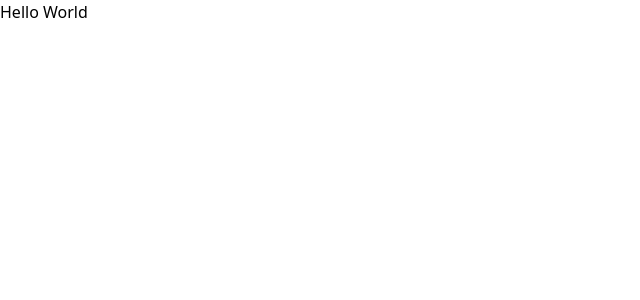
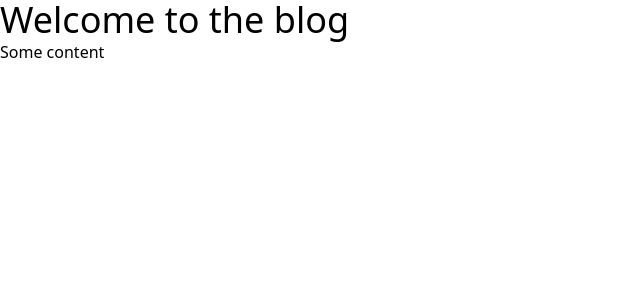
Before and after one commit to jp2mesquita/Thebabrus-blog, a Next.js app: page / in a window 1280 px wide. Shown: the top 300 px of the page, without its empty margins (0-640 px from the left). Built offline with nearby package versions, Linux system fonts and the light colour scheme.

Commit message:
feat: change title  and test tailwind

```diff
--- a/src/app/layout.tsx
+++ b/src/app/layout.tsx
@@ -2,7 +2,7 @@ import { ReactNode } from 'react'
 import '../styles/globals.css'
 
 export const metadata = {
-  title: 'Home',
+  title: 'Home | Thebrabus Blog',
   description: 'Generated by create next app',
 }
 
--- a/src/app/page.tsx
+++ b/src/app/page.tsx
@@ -1,3 +1,8 @@
 export default function Home() {
-  return <h1>Hello World</h1>
+  return (
+    <div>
+      <h1 className="text-4xl">Welcome to the blog</h1>
+      <p>Some content</p>
+    </div>
+  )
 }
```
